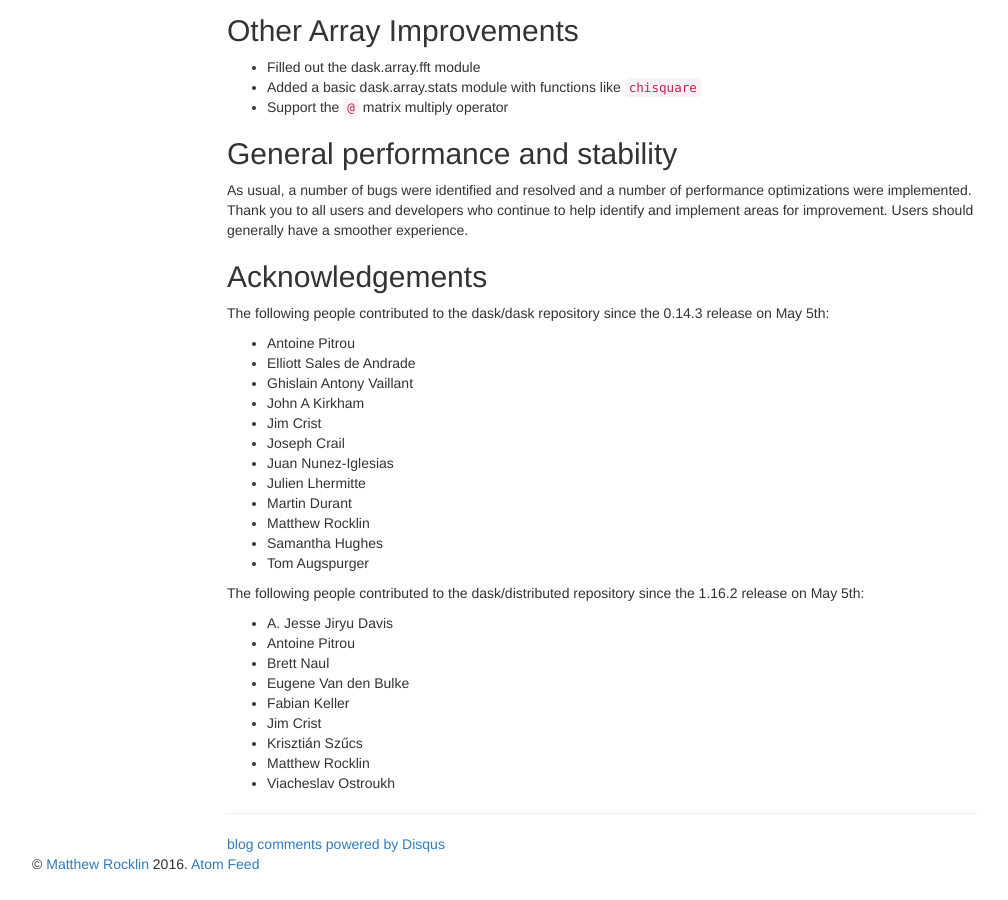
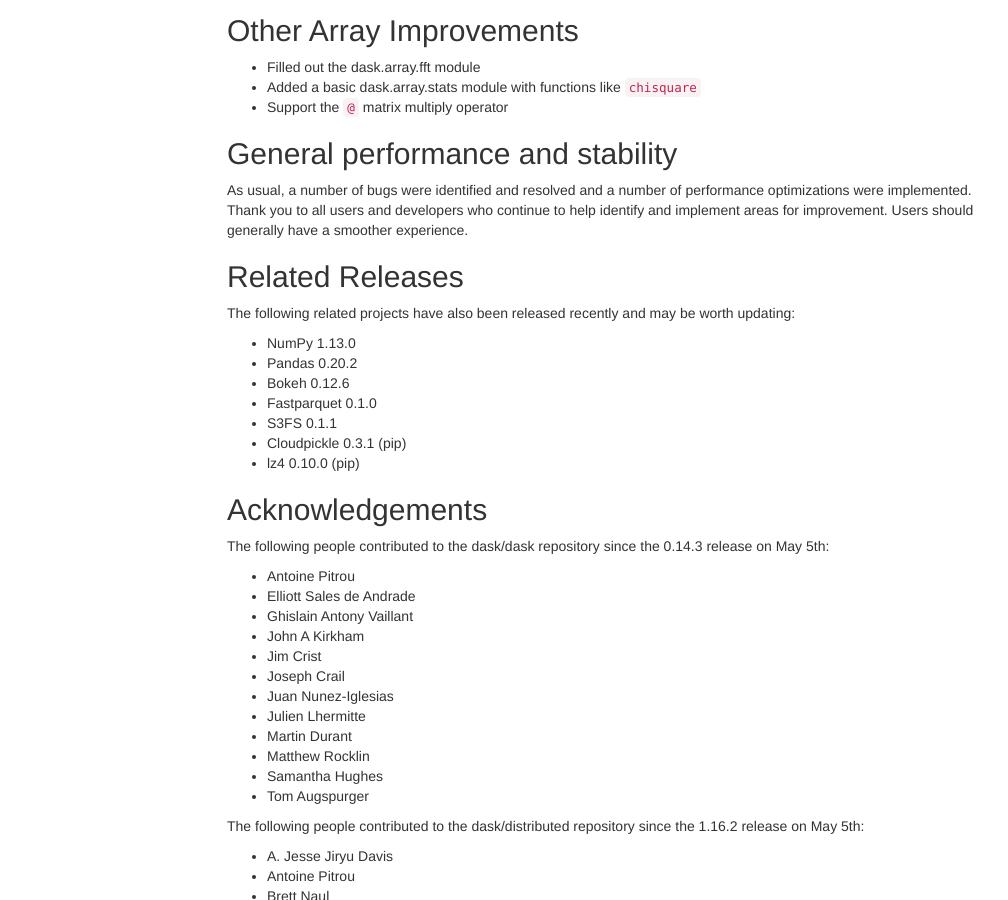
Before and after one commit to besyskymnbk/blog, a Jekyll site: the page built from _posts/work/2017-06-08-dask-0.15.0.md, in a window 1280 px wide and 900 px high, scrolled down 3899 px. Shown: the whole window, without its empty margins (38-1046 px from the left). Built offline with Jekyll 4.4.1, drawn with Linux system fonts in a browser that asks for light colours; comment, search, counter and statistics services are not loaded.

Commit message:
mention related releases

```diff
--- a/_posts/work/2017-06-08-dask-0.15.0.md
+++ b/_posts/work/2017-06-08-dask-0.15.0.md
@@ -223,6 +223,21 @@ developers who continue to help identify and implement areas for improvement.
 Users should generally have a smoother experience.
 
 
+Related Releases
+----------------
+
+The following related projects have also been released recently and may be
+worth updating:
+
+-  NumPy 1.13.0
+-  Pandas 0.20.2
+-  Bokeh 0.12.6
+-  Fastparquet 0.1.0
+-  S3FS 0.1.1
+-  Cloudpickle 0.3.1 (pip)
+-  lz4 0.10.0 (pip)
+
+
 Acknowledgements
 ----------------
 
```
